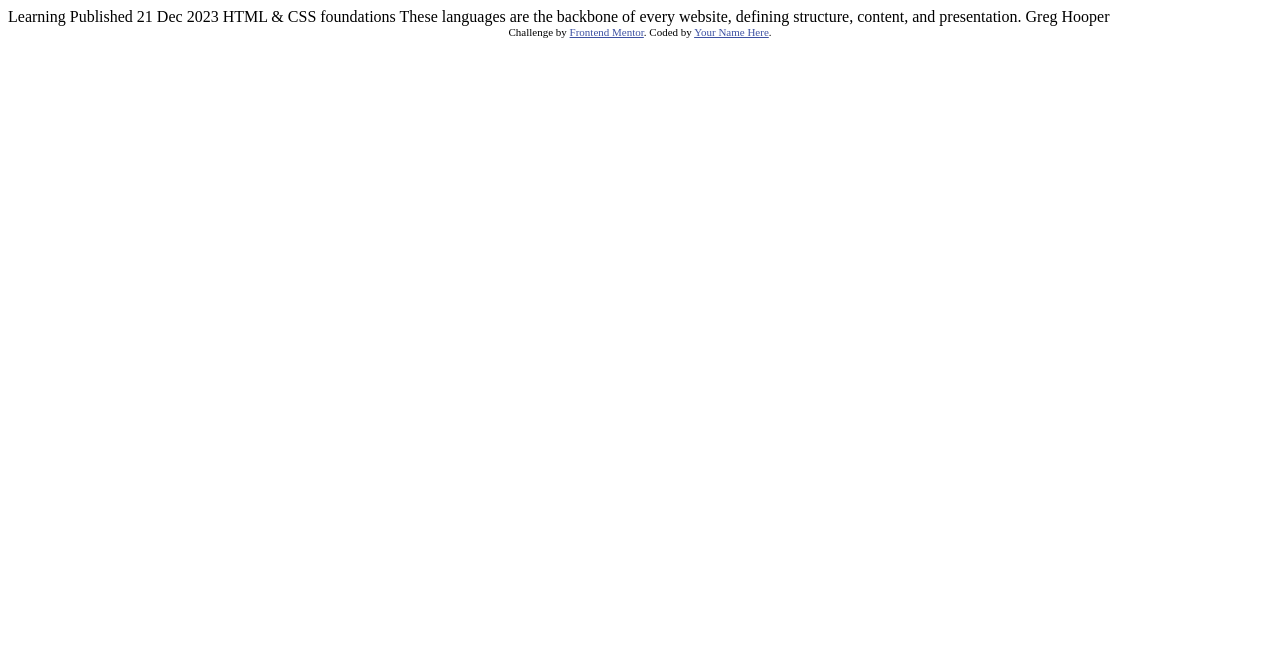
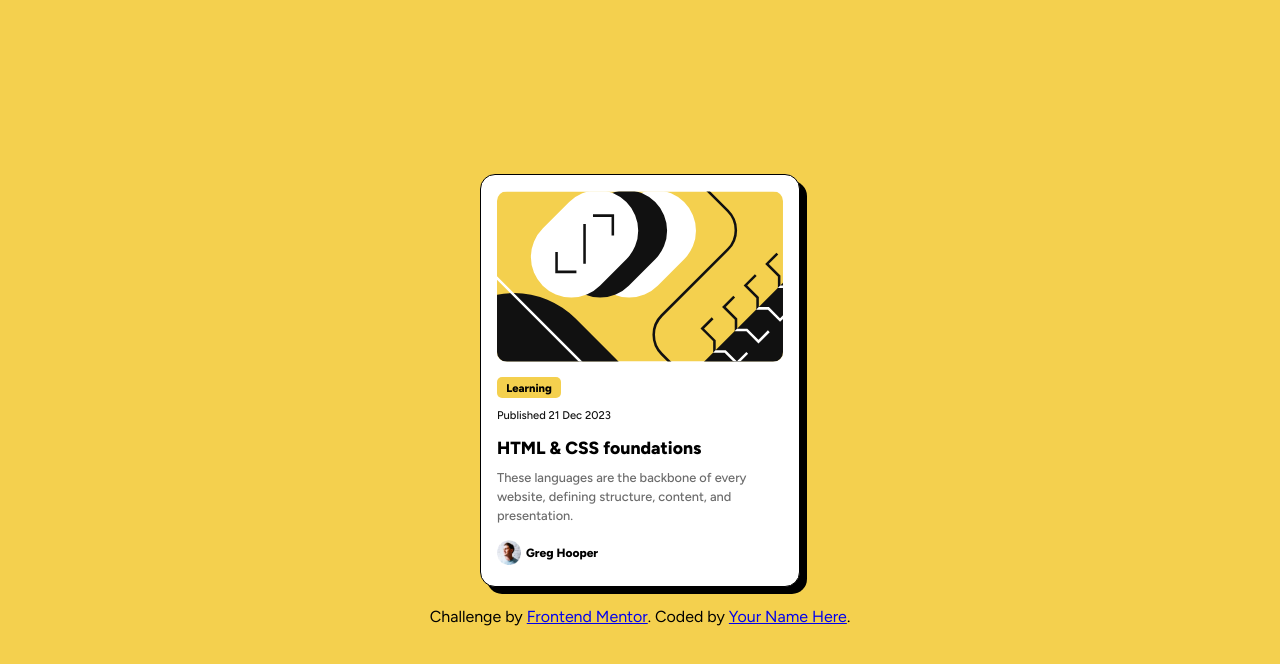
Before and after one commit to pudding-shark/blog-preview-card, a plain HTML site: page index.html in a window 1280 px wide. Drawn offline with Linux system fonts and the light colour scheme.

Commit message:
commit message

```diff
--- a/index.html
+++ b/index.html
@@ -5,27 +5,25 @@
   <meta name="viewport" content="width=device-width, initial-scale=1.0"> <!-- displays site properly based on user's device -->
 
   <link rel="icon" type="image/png" sizes="32x32" href="./assets/images/favicon-32x32.png">
-
+  <link rel="stylesheet" href="styles.css">
   <title>Frontend Mentor | Blog preview card</title>
-
-  <!-- Feel free to remove these styles or customise in your own stylesheet 👍 -->
-  <style>
-    .attribution { font-size: 11px; text-align: center; }
-    .attribution a { color: hsl(228, 45%, 44%); }
-  </style>
 </head>
 <body>
-
-  Learning
-
-  Published 21 Dec 2023
-
-  HTML & CSS foundations
-
-  These languages are the backbone of every website, defining structure, content, and presentation.
-
-  Greg Hooper
-
+  <main>
+    <div class="container">
+      <img src="assets/images/illustration-article.svg">
+      <div class="tag big-weight">
+        <p>Learning</p>
+      </div>
+      <p class="date small-weight">Published 21 Dec 2023</p>
+      <h1 class="big-weight">HTML & CSS foundations</h1>
+      <p class="desc small-weight">These languages are the backbone of every website, defining structure, content, and presentation.</p>
+      <div class="profile big-weight">
+        <img src="/assets/images/image-avatar.webp">
+        <p>Greg Hooper</p>
+      </div>
+    </div>
+  </main>
   <div class="attribution">
     Challenge by <a href="https://www.frontendmentor.io?ref=challenge" target="_blank">Frontend Mentor</a>.
     Coded by <a href="#">Your Name Here</a>.
--- a/styles.css
+++ b/styles.css
@@ -31,27 +31,41 @@ body {
     background-color: var(--white);
     padding:16px;
     max-width: 20rem;
+    border-radius: 15px;
+    box-shadow: 7px 7px ;
+    border: solid 1px;
+    margin-bottom: 20px;
 }
 
 .profile {
+    display: flex;
+    align-items: center;
+    font-size: 0.75rem;
+    margin-bottom: -10px;
+}
 
+.profile img {
+    width:1.5rem;
+    text-align: center;
+    margin-right: 5px;
+    margin-top: 15px;
+}
 
-    display: flex;
-}
 img {
     max-width: 100%;
     display: block;
     border-radius: 10px;
-    width:15rem;
+    margin-bottom:15px;
 }
 
 .tag {
     background-color: var(--yellow);
     text-align: center;
     max-width: 4rem;
-    font-size: 0.8rem;
+    font-size: 0.7rem;
     padding:0.2rem;
     border-radius: 5px;
+    margin-bottom: 10px;
 }
 
 .small-weight {
@@ -64,4 +78,17 @@ img {
 
 h1 {
     font-size: 1.1rem;
+    margin-bottom: 10px;
 }
+
+.desc {
+    font-size: 0.8rem;
+    color:var(--gray-500);
+    line-height:1.2rem
+}
+
+.date {
+    color:var(--gray-950);
+    font-size:0.7rem;
+    margin-bottom: 15px;
+}
```
